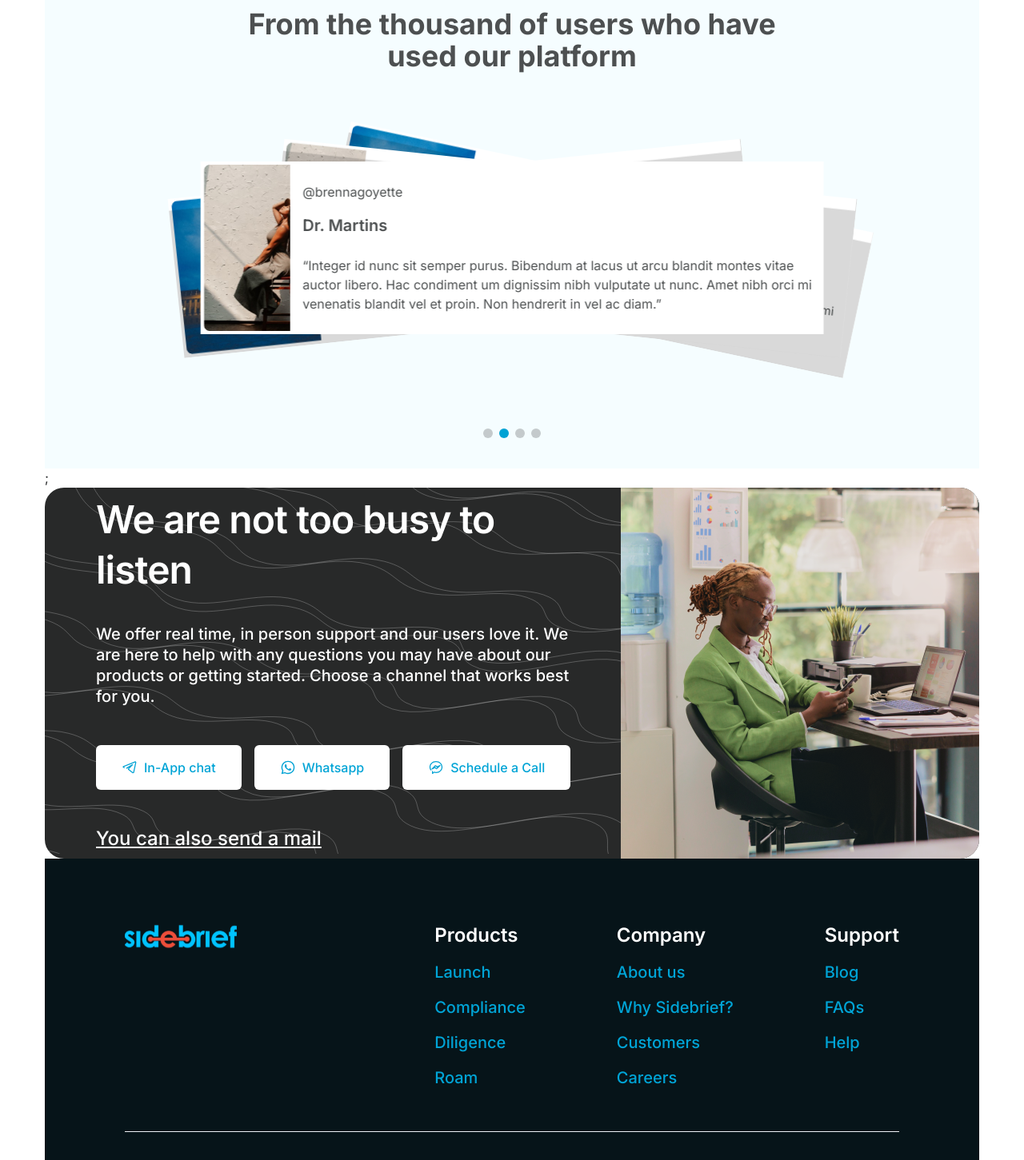
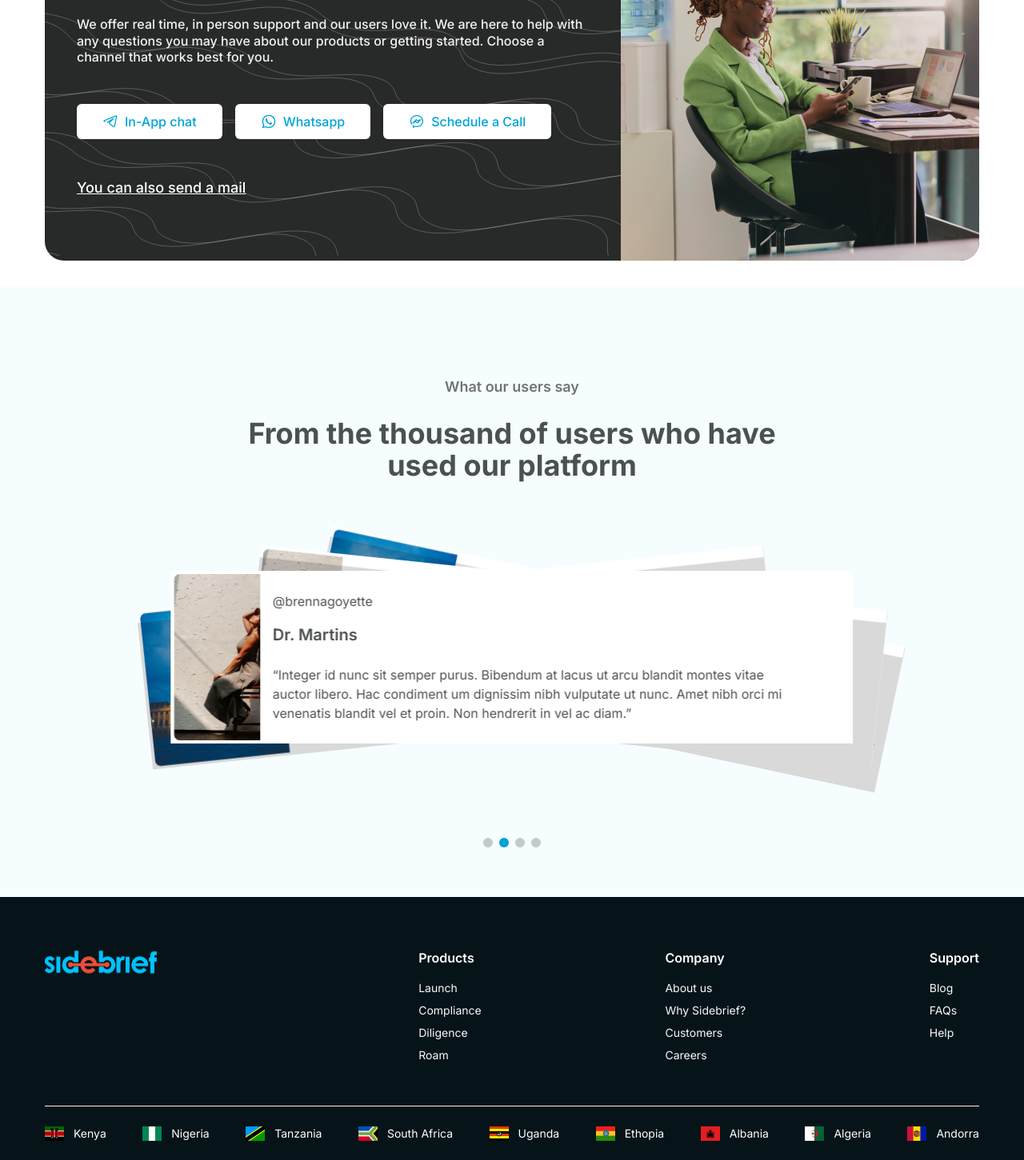
Before and after one commit to Yomzy2223/website-2.0, a Next.js app: page / in a window 1280 px wide. Shown: the part 1680-3131 px from the top of the page at 80% size. Built offline with nearby package versions, Linux system fonts and the light colour scheme.

Commit message:
General fixes done

```diff
--- a/src/app/globals.css
+++ b/src/app/globals.css
@@ -38,6 +38,7 @@
     --gray4: 180 1% 45%;
     --gray5: 210 1% 59%;
     --gray6: 0 0% 84%;
+    --gray8: 0 0% 95%;
   }
 
   .dark {
--- a/src/app/page.tsx
+++ b/src/app/page.tsx
@@ -7,17 +7,16 @@ import React from "react";
 
 const HomePage = () => {
   return (
-    <div className="px-14">
-      <div>
+    <div>
+      <div className="px-14">
         <HomeHeaderComponent />
         <PricingSection />
-        <TestimonialSection />;
+      </div>
+      <div className="px-14 py-8">
         <ContactSection />
       </div>
-      <div>
-        <Footer />
-      </div>
-      */
+      <TestimonialSection />
+      <Footer />
     </div>
   );
 };
--- a/src/components/contactSection/index.tsx
+++ b/src/components/contactSection/index.tsx
@@ -4,22 +4,20 @@ import Mo from "@/assets/images/Mo.png";
 import Link from "next/link";
 import { buttonVariants } from "@/components/ui/button";
 import { MessengerBlue, TelegramBlue, WhatsappBlue } from "@/assets/socials";
-import { cn } from "@/lib/utils";
 
 export default function ContactSection() {
   return (
     <div className="bg-[#282929] w-full h-[464px] rounded-[24px] overflow-hidden relative">
       <Image src={Lines} alt="" />
       <div className="absolute top-0 left-0 flex justify-between w-full h-full text-white">
-				<div className="flex flex-col justify-center mr-[54px] ml-[64px] max-w-[722px]">
-					<h4 className="text-5xl font-semibold leading-[1.3] tracking-[-0.96px] mb-9">
+        <div className="flex flex-col justify-center mx-10 max-w-[722px]">
+          <h4 className="text-4xl font-semibold leading-[1.3] tracking-[-0.96px] mb-9">
             We are not too busy to listen
           </h4>
-					<p className="text-xl font-medium leading-[1.3] mb-12">
-						We offer real time, in person support and our users love
-						it. We are here to help with any questions you may have
-						about our products or getting started. Choose a channel
-						that works best for you.
+          <p className="text-base font-medium leading-[1.3] mb-12 text-gray8">
+            We offer real time, in person support and our users love it. We are
+            here to help with any questions you may have about our products or
+            getting started. Choose a channel that works best for you.
           </p>
           <div className="flex gap-4 mb-[45px]">
             {contactbuttons.map((el, i) => (
@@ -28,8 +26,8 @@ export default function ContactSection() {
                 href={el.link}
                 className={buttonVariants({
                   size: "lg",
-									className:
-										"bg-white !text-primary hover:bg-white flex gap-2 h-14",
+                  variant: "tertiary",
+                  className: "gap-2",
                 })}
               >
                 <Image src={el.icon} alt="" />
@@ -40,7 +38,7 @@ export default function ContactSection() {
             ))}
           </div>
           <Link href="/mail">
-						<p className="text-2xl font-medium leading-8 underline">
+            <p className="text-lg font-medium leading-8 underline">
               You can also send a mail
             </p>
           </Link>
--- a/src/components/footerSection/index.tsx
+++ b/src/components/footerSection/index.tsx
@@ -6,7 +6,7 @@ import { buttonVariants } from "../ui/button";
 
 export default function Footer() {
   return (
-		<div className="bg-[#061419] px-[100px] w-full pt-[80px] pb-[70px] text-white">
+    <div className="bg-[#061419] px-14 w-full py-16 text-white">
       <div className="flex justify-between">
         <div>
           <Image src={Logo} alt="sidebrief" />
@@ -14,18 +14,16 @@ export default function Footer() {
         <div className="flex w-full max-w-[60%] justify-between">
           {footerLinks.map((el, i) => (
             <div key={i} className="space-y-4">
-							<h6 className="text-2xl font-semibold">
-								{el.title}
-							</h6>
-							<div className="flex flex-col space-y-4">
+              <h6 className="text-base font-semibold">{el.title}</h6>
+              <div className="flex flex-col space-y-2">
                 {el.links.map((link, i) => (
                   <Link
                     key={i}
                     href={link.link}
                     className={buttonVariants({
                       variant: "link",
-											className:
-												"!p-0 h-fit w-fit text-current text-xl",
+                      size: "fit",
+                      className: "text-primary-foreground font-normal text-sm",
                     })}
                   >
                     {link.name}
@@ -36,24 +34,22 @@ export default function Footer() {
           ))}
         </div>
       </div>
-			<div className="flex mt-[53px] mb-[64px] justify-between flex-wrap gap-3 border-y pt-[34px] pb-[30px]">
+      <div className="flex mt-[53px] mb-[64px] justify-between flex-wrap gap-3 border-y py-6">
         {countries.map((country, i) => (
-					<div key={i} className="flex gap-[13px] items-center">
+          <div key={i} className="flex gap-3 items-center">
             <Image
               src={country.flag}
               alt=""
               width={24}
               height={18}
-							className="h-[18px] w-[24px]"
+              className="h-[18px] w-[24px] object-contain"
             />
-						<p>{country.name}</p>
+            <p className="text-sm">{country.name}</p>
           </div>
         ))}
       </div>
       <div className="flex justify-between">
-				<p className="text-xl">
-					© 2022 Sidebrief Africa. All rights reserved.
-				</p>
+        <p className="text-sm">© 2022 Sidebrief Africa. All rights reserved.</p>
         <div>
           {socials.map((social, i) => (
             <Link
@@ -61,8 +57,7 @@ export default function Footer() {
               href={social.link}
               className={buttonVariants({
                 size: "icon",
-								className:
-									"bg-transparent hover:bg-transparent",
+                className: "bg-transparent hover:bg-transparent",
               })}
             >
               <Image src={social.icon} alt={social.name} />
--- a/src/components/landing/testimonial/index.tsx
+++ b/src/components/landing/testimonial/index.tsx
@@ -79,8 +79,8 @@ const TestimonialSection = () => {
   }, []);
 
   return (
-    <div className="space-y-28 pb-8 pt-28 bg-[#ccf3ff33]">
-      <div className="flex flex-col items-center gap-10 max-w-[min(700px,80%)] m-auto">
+    <div className="space-y-28 pb-14 pt-28 bg-[#ccf3ff33]">
+      <div className="flex flex-col items-center gap-6 max-w-[min(700px,80%)] m-auto">
         <p className="font-semibold text-gray4 text-lg">What our users say</p>
         <p className="font-bold text-4xl text-center text-gray3">
           From the thousand of users who have used our platform
--- a/src/components/ui/button.tsx
+++ b/src/components/ui/button.tsx
@@ -5,7 +5,7 @@ import { cva, type VariantProps } from "class-variance-authority";
 import { cn } from "@/lib/utils";
 
 const buttonVariants = cva(
-  "inline-flex items-center justify-center rounded-md text-sm font-medium ring-offset-background transition-colors focus-visible:outline-none focus-visible:ring-2 focus-visible:ring-ring focus-visible:ring-offset-2 disabled:pointer-events-none disabled:opacity-50 active:scale-95  transition-all",
+  "inline-flex items-center justify-center rounded-md text-sm font-medium ring-offset-background transition-colors focus-visible:outline-none focus-visible:ring-2 focus-visible:ring-ring focus-visible:ring-offset-2 disabled:pointer-events-none disabled:opacity-50 active:scale-95 transition-all",
   {
     variants: {
       variant: {
@@ -18,6 +18,7 @@ const buttonVariants = cva(
           "border border-input bg-background hover:bg-accent hover:text-accent-foreground",
         secondary:
           "bg-secondary text-secondary-foreground hover:bg-secondary/80",
+        tertiary: "bg-background text-primary hover:bg-background/80",
         ghost: "hover:bg-accent hover:text-accent-foreground",
         link: "text-primary underline-offset-4 hover:underline",
       },
@@ -26,6 +27,7 @@ const buttonVariants = cva(
         sm: "h-9 rounded-md px-3",
         lg: "h-11 rounded-md px-8",
         icon: "h-10 w-10",
+        fit: "!p-0 h-fit w-fit",
       },
     },
     defaultVariants: {
--- a/tailwind.config.js
+++ b/tailwind.config.js
@@ -21,6 +21,7 @@ module.exports = {
         gray4: "hsl(var(--gray4))",
         gray5: "hsl(var(--gray5))",
         gray6: "hsl(var(--gray6))",
+        gray8: "hsl(var(--gray8))",
         border: "hsl(var(--border))",
         input: "hsl(var(--input))",
         ring: "hsl(var(--ring))",
```
Lines whose indentation alone changed are shown as unchanged.
